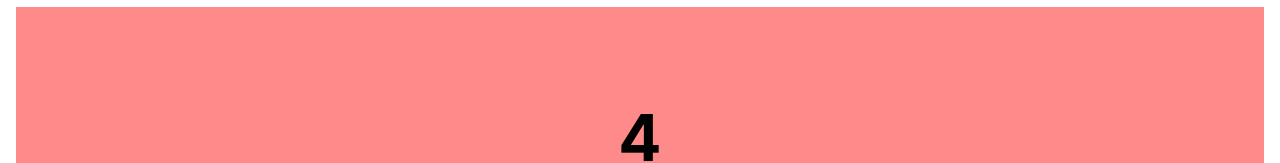
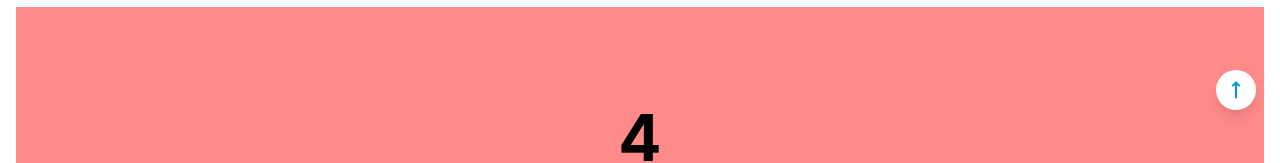
Before and after one commit to LeonardTarigan/blibli-internship-test, a Vue app: page / in a window 1280 px wide. Shown: the part 658-821 px from the top of the page. Built offline with nearby package versions, Linux system fonts and the light colour scheme.

Commit message:
adding scroll to top

```diff
--- a/src/App.vue
+++ b/src/App.vue
@@ -2,6 +2,7 @@
 import NavBar from './components/NavBar.vue'
 import FooterComponent from './components/FooterComponent.vue'
 import ProductCard from './components/ProductCard.vue'
+import ScrollToTop from './components/ScrollToTop.vue'
 </script>
 
 <template>
@@ -18,6 +19,7 @@ import ProductCard from './components/ProductCard.vue'
     </section>
   </main>
   <FooterComponent />
+  <ScrollToTop />
 </template>
 
 <style scoped>
--- /dev/null
+++ b/src/components/ScrollToTop.vue
@@ -0,0 +1,36 @@
+<script setup lang="ts">
+import IconArrowUp from './icons/IconArrowUp.vue'
+
+const scrollToTop = () => {
+  window.scrollTo({
+    top: 0,
+    behavior: 'smooth'
+  })
+}
+</script>
+
+<template>
+  <div @click="scrollToTop" class="btn">
+    <IconArrowUp />
+  </div>
+</template>
+
+<style scoped>
+.btn {
+  position: fixed;
+  bottom: 2rem;
+  right: 1.5rem;
+  width: 2.5rem;
+  aspect-ratio: 1/1;
+  border-radius: 99px;
+  background-color: white;
+  display: flex;
+  justify-content: center;
+  align-items: center;
+  color: var(--blibli-blue);
+  cursor: pointer;
+  box-shadow:
+    0 10px 15px -3px rgb(0 0 0 / 0.1),
+    0 4px 6px -4px rgb(0 0 0 / 0.1);
+}
+</style>
--- /dev/null
+++ b/src/components/icons/IconArrowUp.vue
@@ -0,0 +1,18 @@
+<template>
+  <svg
+    data-slot="icon"
+    fill="none"
+    stroke-width="2.5"
+    stroke="currentColor"
+    viewBox="0 0 24 24"
+    xmlns="http://www.w3.org/2000/svg"
+    aria-hidden="true"
+    width="20"
+  >
+    <path
+      stroke-linecap="round"
+      stroke-linejoin="round"
+      d="M8.25 6.75 12 3m0 0 3.75 3.75M12 3v18"
+    ></path>
+  </svg>
+</template>
```
